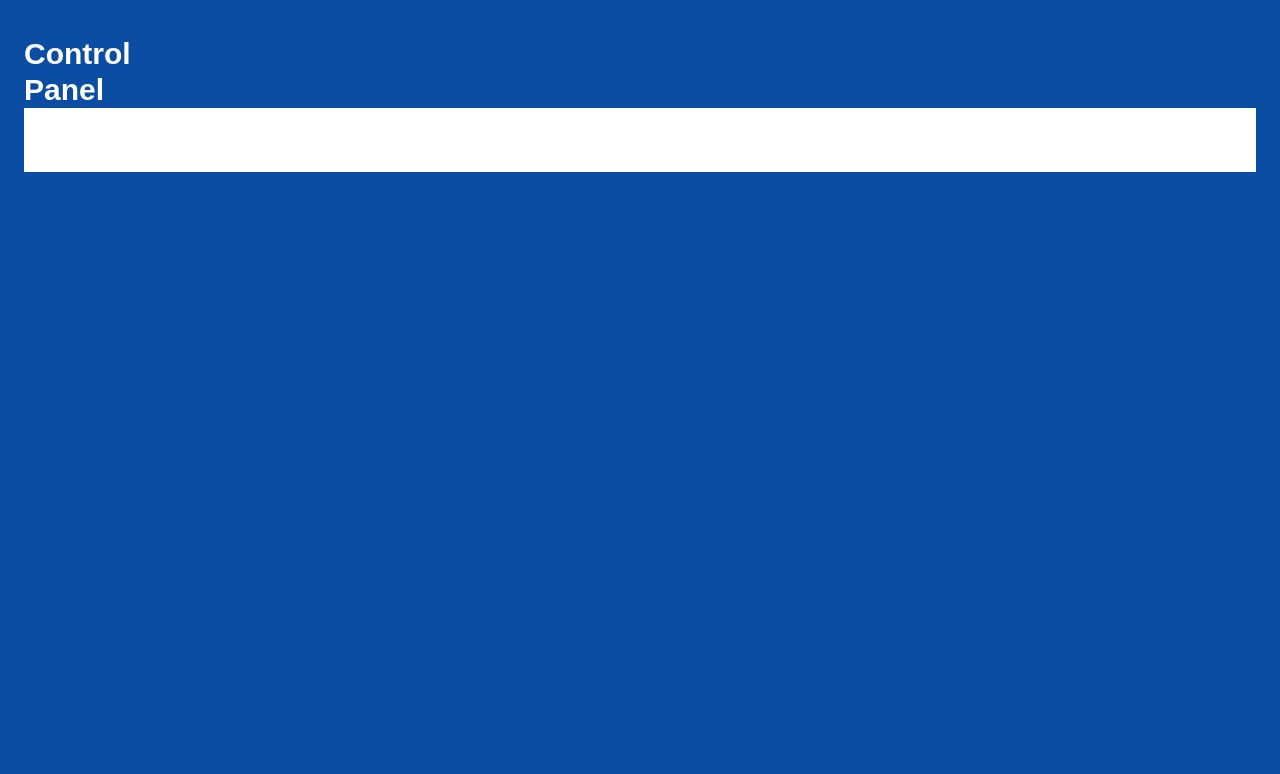
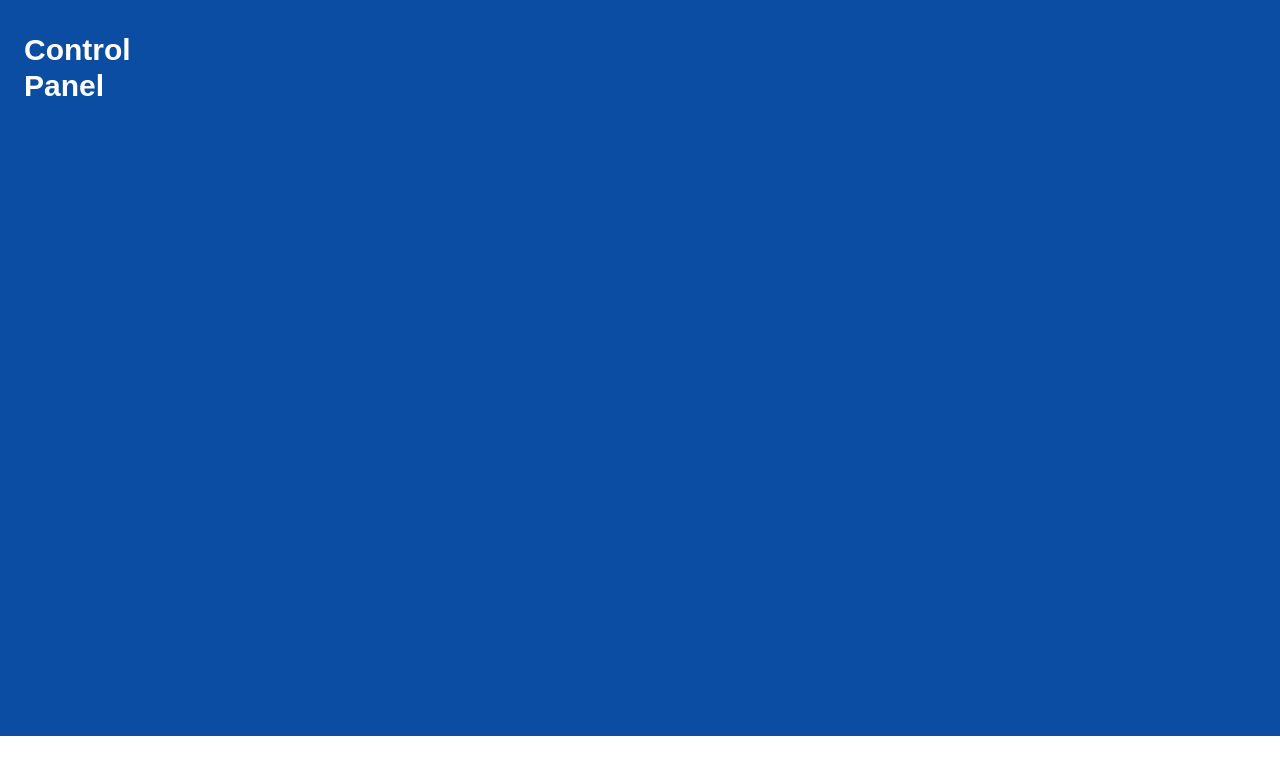
Before and after one commit to rts-cmk-wu06/smartlight-ui-TomBroager, a React (Create React App) app: page / in a window 1280 px wide. Shown: the top 774 px of the page. Built offline with nearby package versions, Linux system fonts and the light colour scheme.

Commit message:
add changes

```diff
--- a/src/App.js
+++ b/src/App.js
@@ -3,8 +3,10 @@ import Footer from "./Templates/Footer";
 
 function App() {
   return (
-    <div className="App pt-9 px-6 h-screen bg-primary">
-      <Heading />
+    <div className="App h-screen flex flex-col justify-between bg-themeColorOne">
+      <div className="px-6 pt-8">
+       <Heading />
+      </div>
       <Footer />
     </div>
   );
--- a/src/Templates/Footer.js
+++ b/src/Templates/Footer.js
@@ -1,6 +1,6 @@
 const Footer = () => {
    return (
-      <footer className="bg-white h-16">
+      <footer className="bg-themeColorTwo h-16">
 
       </footer>
     );
--- a/tailwind.config.js
+++ b/tailwind.config.js
@@ -3,7 +3,8 @@ module.exports = {
    theme: {
       extend: {
         colors: {
-          primary: '#0A4DA2',
+          themeColorOne: '#0A4DA2',
+          themeColorTwo: '#ffffff',
         },
       },
    },
```
